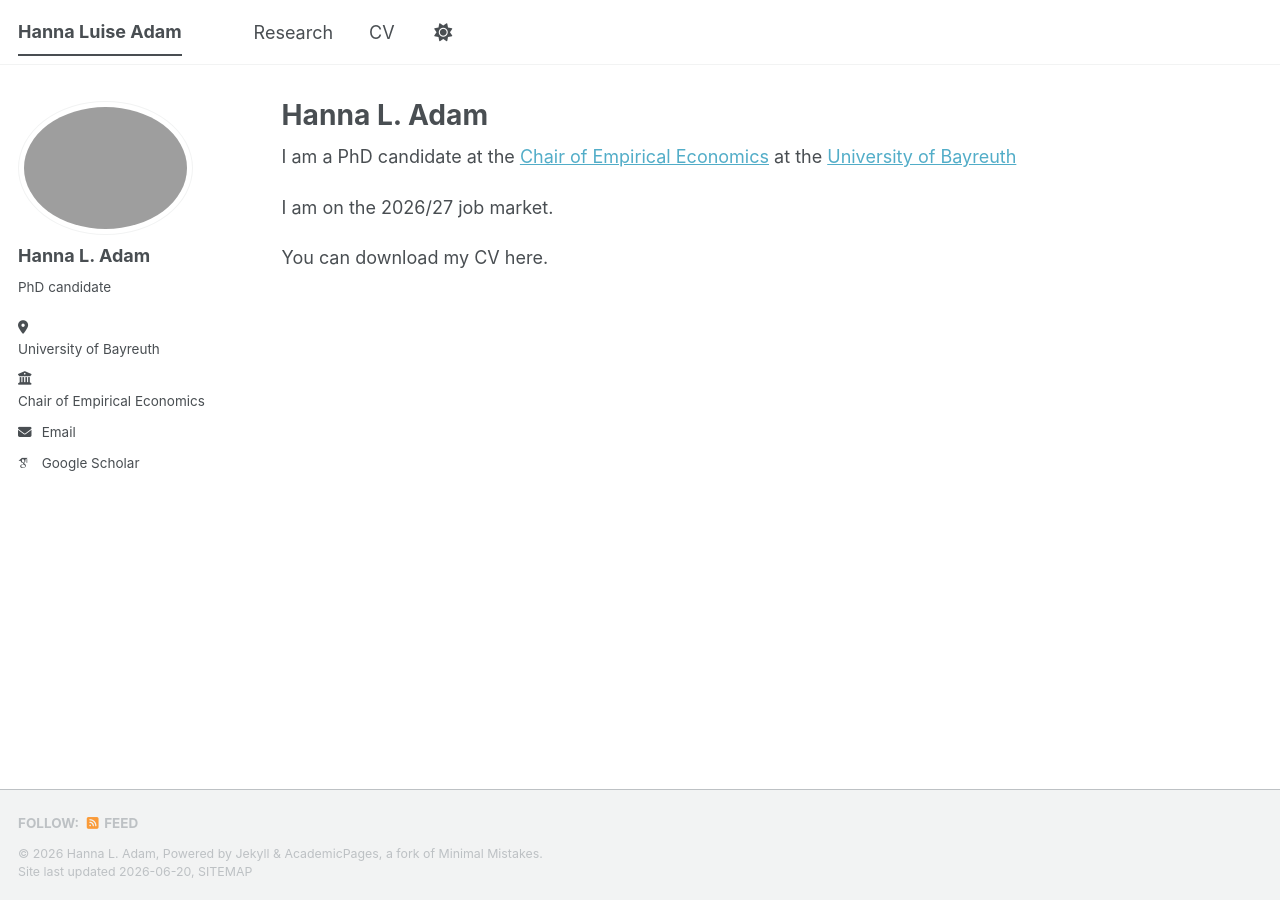
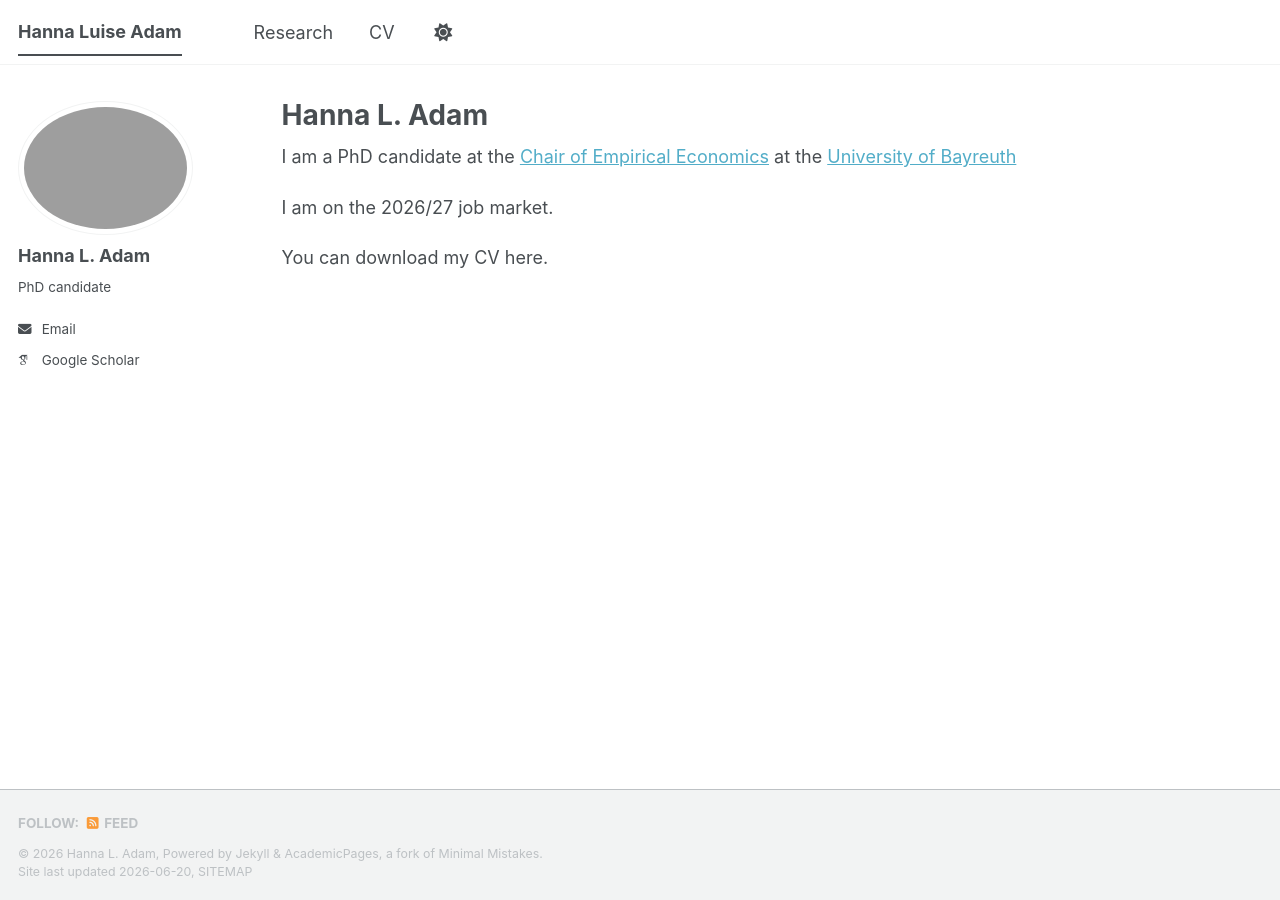
Before and after one commit to hanna-l-adam/hanna-l-adam.github.io, a Jekyll site: the page built from _pages/about.md, in a window 1280 px wide. Built offline with Jekyll 4.4.1, drawn with Linux system fonts in a browser that asks for light colours; some web fonts are replaced; a script bundle is joined from its source files by our own code; library files that are not in the unit come from our copies.

Commit message:
Update _config.yml

```diff
--- a/_config.yml
+++ b/_config.yml
@@ -27,9 +27,9 @@ author:
   bio              : "PhD candidate" # at the Chair of Empirical Economics, University of Bayreuth
   #location         : "Bayreuth, Germany"
   #employer         : "University of Bayreuth"
-  location         : '<a href="https://www.uni-bayreuth.de/en" target="_blank">University of Bayreuth</a>'
+  #location         : '<a href="https://www.uni-bayreuth.de/en" target="_blank">University of Bayreuth</a>'
   # (puts link behind University of Bayreuth and opens in new tab)
-  employer         : '<a href="https://www.ewf.uni-bayreuth.de/en/" target="_blank">Chair of Empirical Economics</a>'
+  #employer         : '<a href="https://www.ewf.uni-bayreuth.de/en/" target="_blank">Chair of Empirical Economics</a>'
   uri              : # URL
   email            : "hanna.adam@uni-bayreuth.de"
 
```
